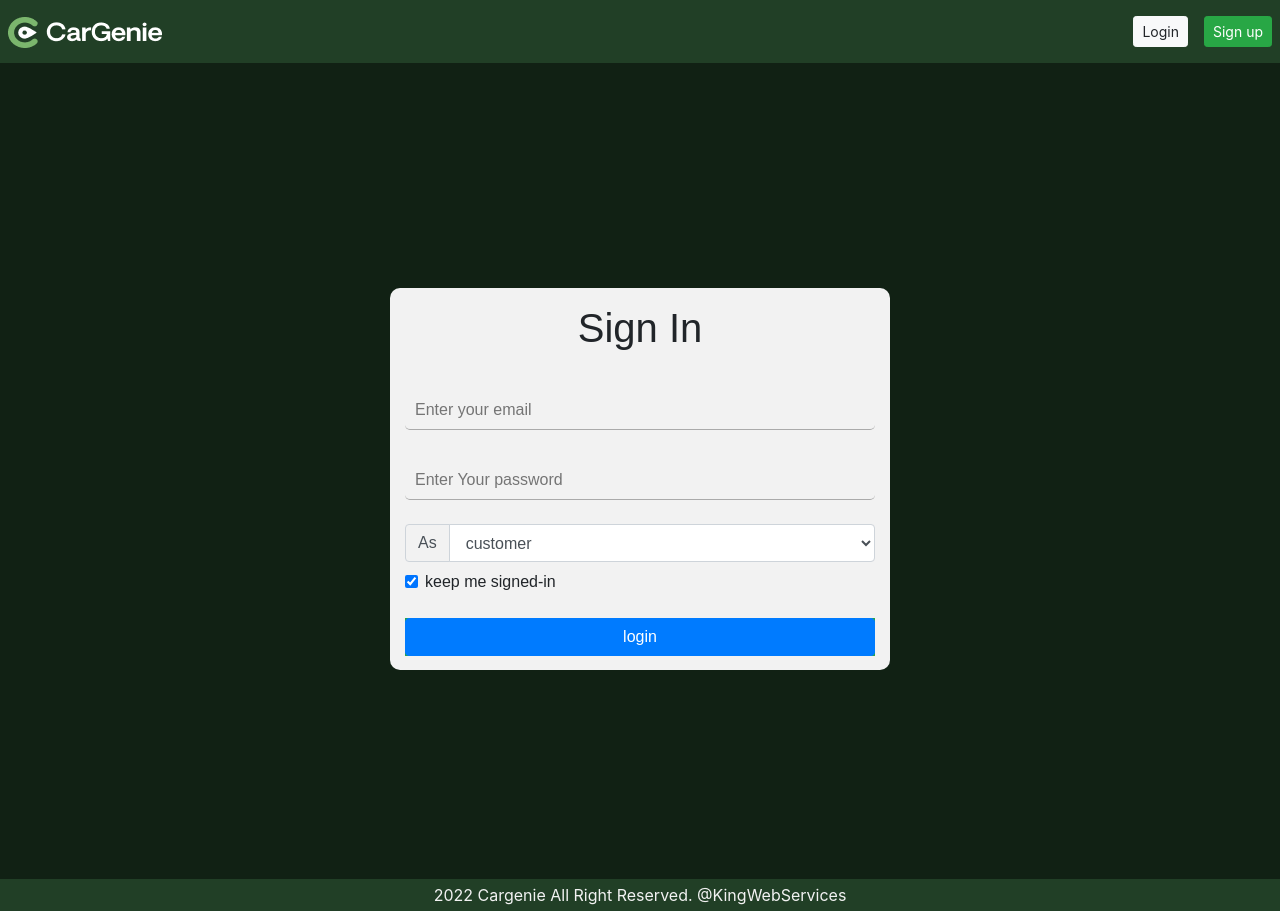
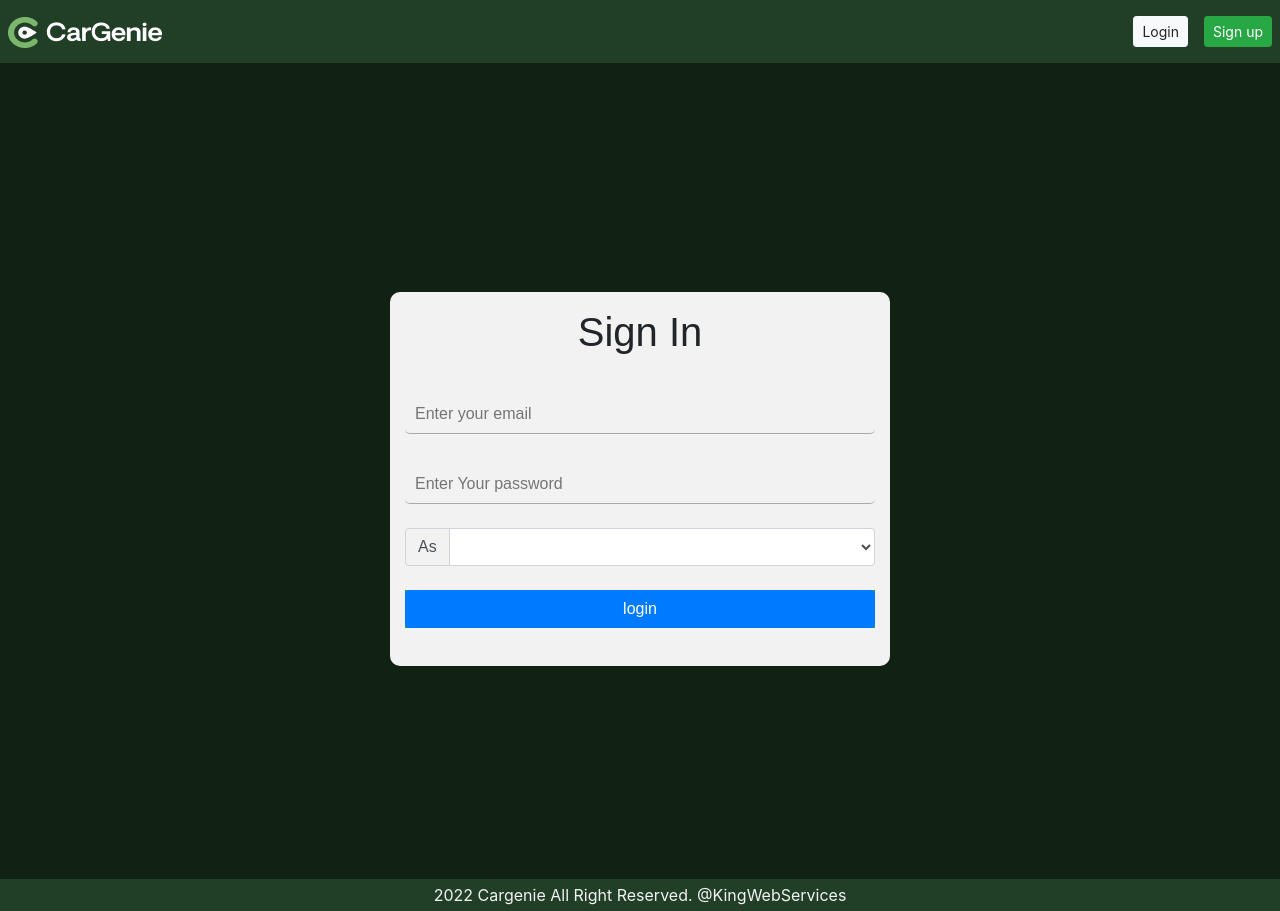
Before and after one commit to Kvngstar/Cargenie-Transports, a React (Create React App) app: page /login in a window 1280 px wide. Built offline with nearby package versions, Linux system fonts and the light colour scheme.

Commit message:
enabled the login page

```diff
--- a/src/sources/route/homepage/login.jsx
+++ b/src/sources/route/homepage/login.jsx
@@ -1,17 +1,85 @@
-
-
+import React, { useState, useEffect } from 'react';
+import auth from '../../../services/authService'
+import jwt from '../../../services/userService'
+import jwt_decode from 'jwt-decode'
 
 
 
 
 const Loginform = () => {
+    const [user,setUser] = useState({
+        email:"",
+        password: "",
+        as:""
+    })
+    const [info,setInfo]= useState("")
+
+    function handleState(event){
+   const {name,value}= event.target
+
+   setUser((values)=>{
+    return {...values , [name]: value}
+   })
+    }
+ async   function submitButton(event){
+       event.preventDefault();
+       try{
+
+        const response = await  auth.post(
+            "http://localhost:3001/gen/login",user,
+            {
+                "Content-type": "application/json; charset=UTF-8",
+              }
+
+          )
 
 
 
+            if(response.status==200){
+
+                if(!jwt.getjwt()){
+                    jwt.savejwt(response.headers['x-auth'])
+
+                }
+
+             const {as} =  jwt_decode(response.headers['x-auth'])
 
 
+             setInfo("Successful")
 
 
+           switch (as) {
+            case "customer":
+
+            window.location.replace("/customer")
+
+                break;
+            case "carowner":
+                window.location.replace("/carowner")
+                break;
+            case "admin":
+                window.location.replace("/admin")
+                break;
+
+            default:
+                window.location.replace("/")
+                break;
+           }
+
+    }
+
+    }
+    catch(error){
+
+        if(error.response && error.response.status >=400 && error.response.status < 500){
+    console.log(error)
+          return  setInfo(error.response.data)
+
+        }
+        console.log(error,"outside")
+     return   setInfo(error.message)
+    }
+    }
     return (
 
         <div class="form">
@@ -19,10 +87,10 @@ const Loginform = () => {
         ">
             <h1 className="mt-3" >Sign In</h1>
             <div>
-                <input type="text" id="fn" placeholder="Enter your email"/>
+                <input type="text" id="fn" name='email' value={user.email} onChange={handleState} placeholder="Enter your email"/>
             </div>
             <div>
-                <input type="password" id="ln" placeholder="Enter Your password"/>
+                <input type="password" id="ln"name='password' value={user.password}  onChange={handleState} placeholder="Enter Your password"/>
             </div>
 
                 <div class="input-group mt-4">
@@ -30,23 +98,24 @@ const Loginform = () => {
                     <div className="input-group-text bg-transparent">As</div>
                     </div>
 
-                  <select class="form-control" name="" id="">
-                    <option>customer</option>
-                    <option>Car Owner</option>
-                    <option>Admin</option>
+                  <select class="form-control" name="as" value={user.as} onChange={handleState} autoComplete>
+                    <option value=""></option>
+                    <option value="customer">customer</option>
+                    <option value="carowner">Car Owner</option>
+                    <option value="admin">Admin</option>
                   </select>
                 </div>
-                <div class="form-check mt-2">
+                {/* <div class="form-check mt-2">
                   <label class="form-check-label">
                     <input type="checkbox" class="form-check-input" name="" id="" value="checkedValue" checked/>
                     keep me signed-in</label>
-                </div>
+                </div> */}
              <div className="mx-auto w-100 bg-success mt-4">
-                <input type="submit" className="btn btn-primary mx-auto w-100" value="login" onclick="calculate(event)"/>
+                <input type="submit" className="btn btn-primary mx-auto w-100"  value="login" onClick={submitButton} autoComplete/>
             </div>
 
 
-            <h6 id="output3"></h6>
+            <h6 id="output3" className='my-3 text-center'>{info}</h6>
         </form>
     </div>
      );
```
